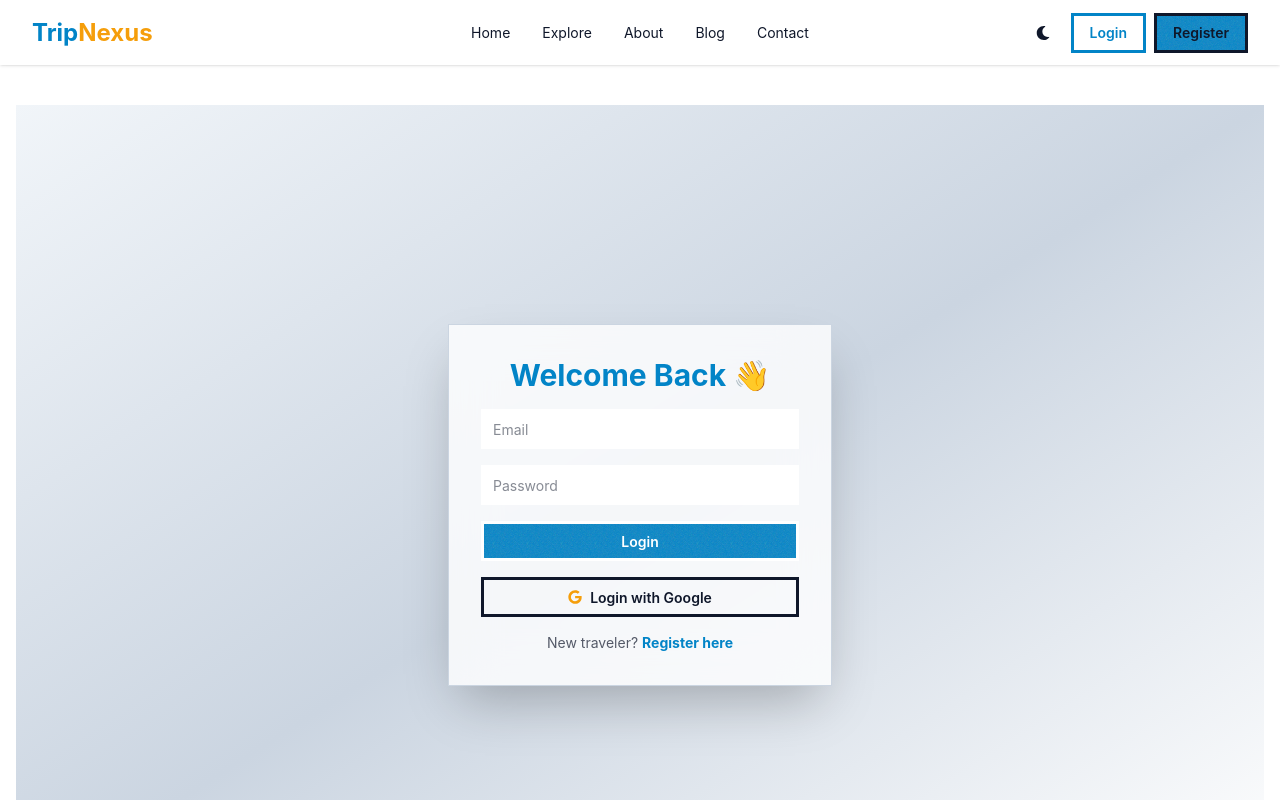
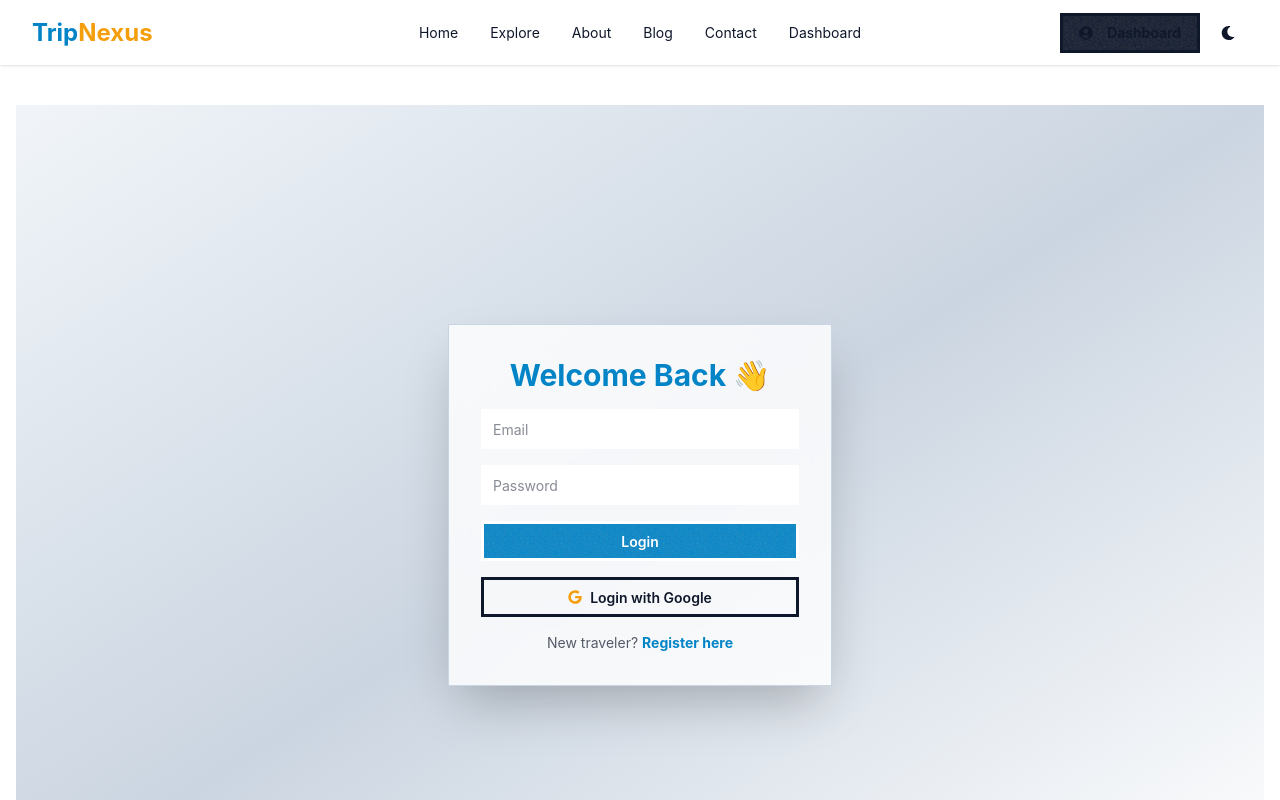
Before and after one commit to Taoshif1/PH-A14-Client-TripNexus, a React (Vite) app: page /login in a window 1280 px wide. Shown: the top 800 px of the page. Built offline with nearby package versions, Linux system fonts and the light colour scheme; no server answers; the database is empty; sample sign-in values are in the browser's storage.

Commit message:
Logout func added

```diff
--- a/src/components/Navbar.jsx
+++ b/src/components/Navbar.jsx
@@ -1,26 +1,24 @@
 import { NavLink } from "react-router-dom";
 import { useState } from "react";
-import { FaMoon, FaSun } from "react-icons/fa";
+import { FaMoon, FaSun, FaUserCircle } from "react-icons/fa";
+import useAuth from "../hooks/useAuth";
 
 const Navbar = () => {
+  const { user } = useAuth();
   const [theme, setTheme] = useState(
-    document.documentElement.getAttribute("data-theme")
+    document.documentElement.getAttribute("data-theme"),
   );
 
   const toggleTheme = () => {
     const newTheme =
-      theme === "tripnexus-light"
-        ? "tripnexus-dark"
-        : "tripnexus-light";
+      theme === "tripnexus-light" ? "tripnexus-dark" : "tripnexus-light";
 
     document.documentElement.setAttribute("data-theme", newTheme);
     setTheme(newTheme);
   };
 
   const navLinkStyle = ({ isActive }) =>
-    isActive
-      ? "text-primary font-semibold"
-      : "hover:text-primary transition";
+    isActive ? "text-primary font-semibold" : "hover:text-primary transition";
 
   return (
     <div className="navbar bg-base-100 shadow-sm sticky top-0 z-50 px-4 lg:px-8">
@@ -34,11 +32,38 @@ const Navbar = () => {
             tabIndex={0}
             className="menu menu-sm dropdown-content mt-3 z-[1] p-4 shadow bg-base-100 rounded-box w-52 space-y-2"
           >
-            <li><NavLink to="/" className={navLinkStyle}>Home</NavLink></li>
-            <li><NavLink to="/explore" className={navLinkStyle}>Explore</NavLink></li>
-            <li><NavLink to="/about" className={navLinkStyle}>About</NavLink></li>
-            <li><NavLink to="/blog" className={navLinkStyle}>Blog</NavLink></li>
-            <li><NavLink to="/contact" className={navLinkStyle}>Contact</NavLink></li>
+            <li>
+              <NavLink to="/" className={navLinkStyle}>
+                Home
+              </NavLink>
+            </li>
+            <li>
+              <NavLink to="/explore" className={navLinkStyle}>
+                Explore
+              </NavLink>
+            </li>
+            <li>
+              <NavLink to="/about" className={navLinkStyle}>
+                About
+              </NavLink>
+            </li>
+            <li>
+              <NavLink to="/blog" className={navLinkStyle}>
+                Blog
+              </NavLink>
+            </li>
+            <li>
+              <NavLink to="/contact" className={navLinkStyle}>
+                Contact
+              </NavLink>
+            </li>
+            {user && (
+              <li>
+                <NavLink to="/dashboard" className={navLinkStyle}>
+                  Dashboard
+                </NavLink>
+              </li>
+            )}
           </ul>
         </div>
 
@@ -51,27 +76,74 @@ const Navbar = () => {
       {/* Desktop Menu */}
       <div className="navbar-center hidden lg:flex">
         <ul className="menu menu-horizontal px-1 space-x-2">
-          <li><NavLink to="/" className={navLinkStyle}>Home</NavLink></li>
-          <li><NavLink to="/explore" className={navLinkStyle}>Explore</NavLink></li>
-          <li><NavLink to="/about" className={navLinkStyle}>About</NavLink></li>
-          <li><NavLink to="/blog" className={navLinkStyle}>Blog</NavLink></li>
-          <li><NavLink to="/contact" className={navLinkStyle}>Contact</NavLink></li>
+          <li>
+            <NavLink to="/" className={navLinkStyle}>
+              Home
+            </NavLink>
+          </li>
+          <li>
+            <NavLink to="/explore" className={navLinkStyle}>
+              Explore
+            </NavLink>
+          </li>
+          <li>
+            <NavLink to="/about" className={navLinkStyle}>
+              About
+            </NavLink>
+          </li>
+          <li>
+            <NavLink to="/blog" className={navLinkStyle}>
+              Blog
+            </NavLink>
+          </li>
+          <li>
+            <NavLink to="/contact" className={navLinkStyle}>
+              Contact
+            </NavLink>
+          </li>
+          {user && (
+            <li>
+              <NavLink to="/dashboard" className={navLinkStyle}>
+                Dashboard
+              </NavLink>
+            </li>
+          )}
         </ul>
       </div>
 
       {/* Right Section */}
       <div className="navbar-end gap-2">
+        {user && (
+          <NavLink
+            to="/dashboard"
+            className="btn btn-secondary hidden sm:inline-flex"
+          >
+            <FaUserCircle className="mr-2" />
+            Dashboard
+          </NavLink>
+        )}
+
         <button onClick={toggleTheme} className="btn btn-ghost btn-circle">
           {theme === "tripnexus-light" ? <FaMoon /> : <FaSun />}
         </button>
 
-        <NavLink to="/login" className="btn btn-outline btn-primary hidden sm:inline-flex">
-          Login
-        </NavLink>
+        {!user && (
+          <>
+            <NavLink
+              to="/login"
+              className="btn btn-outline btn-primary hidden sm:inline-flex"
+            >
+              Login
+            </NavLink>
 
-        <NavLink to="/register" className="btn btn-primary hidden sm:inline-flex">
-          Register
-        </NavLink>
+            <NavLink
+              to="/register"
+              className="btn btn-primary hidden sm:inline-flex"
+            >
+              Register
+            </NavLink>
+          </>
+        )}
       </div>
     </div>
   );
--- a/src/context/AuthProvider.jsx
+++ b/src/context/AuthProvider.jsx
@@ -1,6 +1,6 @@
-import { createContext, useEffect, useState } from "react";
+import { createContext, useEffect, useMemo, useState } from "react";
 import { auth, db } from "../firebase/firebase.config";
-import { onAuthStateChanged } from "firebase/auth";
+import { onAuthStateChanged, signOut } from "firebase/auth";
 import { doc, getDoc } from "firebase/firestore";
 
 export const AuthContext = createContext(null);
@@ -9,17 +9,35 @@ const AuthProvider = ({ children }) => {
   const [user, setUser] = useState(null);
   const [loading, setLoading] = useState(true);
 
+  const logout = async () => {
+    setLoading(true);
+    try {
+      await signOut(auth);
+      setUser(null);
+    } catch (error) {
+      console.error("Logout Error:", error);
+    } finally {
+      setLoading(false);
+    }
+  };
+
   useEffect(() => {
     const unsubscribe = onAuthStateChanged(auth, async (currentUser) => {
+      setLoading(true);
+
       if (currentUser) {
-        const userDoc = await getDoc(
-          doc(db, "users", currentUser.uid)
-        );
+        try {
+          const userRef = doc(db, "users", currentUser.uid);
+          const userDoc = await getDoc(userRef);
 
-        setUser({
-          ...currentUser,
-          role: userDoc.data()?.role || "user"
-        });
+          setUser({
+            ...currentUser,
+            role: userDoc.exists() ? userDoc.data().role : "user",
+          });
+        } catch (error) {
+          console.error("Auth fetch error:", error);
+          setUser({ ...currentUser, role: "user" });
+        }
       } else {
         setUser(null);
       }
@@ -30,10 +48,17 @@ const AuthProvider = ({ children }) => {
     return () => unsubscribe();
   }, []);
 
+  const value = useMemo(
+    () => ({
+      user,
+      loading,
+      logout,
+    }),
+    [user, loading],
+  );
+
   return (
-    <AuthContext.Provider value={{ user, loading }}>
-      {children}
-    </AuthContext.Provider>
+    <AuthContext.Provider value={value}>{children}</AuthContext.Provider>
   );
 };
 
--- a/src/firebase/firebase.config.js
+++ b/src/firebase/firebase.config.js
@@ -1,6 +1,6 @@
 import { initializeApp } from "firebase/app";
 import { getAuth } from "firebase/auth";
-import { getFirestore } from "firebase/firestore";
+import { getFirestore, enableIndexedDbPersistence  } from "firebase/firestore";
 
 const firebaseConfig = {
   apiKey: import.meta.env.VITE_FIREBASE_API_KEY,
@@ -15,3 +15,9 @@ const app = initializeApp(firebaseConfig);
 
 export const auth = getAuth(app);
 export const db = getFirestore(app);
+
+try {
+  enableIndexedDbPersistence(db);
+} catch (err) {
+  console.log("Persistence error:", err);
+}
--- a/src/pages/Login.jsx
+++ b/src/pages/Login.jsx
@@ -7,11 +7,13 @@ import {
   getRedirectResult,
 } from "firebase/auth";
 import { auth } from "../firebase/firebase.config";
-import { useNavigate } from "react-router-dom";
+import { useLocation, useNavigate } from "react-router-dom";
 import { FaGoogle } from "react-icons/fa";
+const from = location.state?.from?.pathname || "/dashboard";
 
 const Login = () => {
   const navigate = useNavigate();
+  const location = useLocation();
 
   const {
     register,
@@ -31,7 +33,7 @@ const Login = () => {
   const onSubmit = async (data) => {
     try {
       await signInWithEmailAndPassword(auth, data.email, data.password);
-      navigate("/");
+      navigate(from, { replace: true });
     } catch (err) {
       alert("Invalid credentials");
     }
--- a/src/router/router.jsx
+++ b/src/router/router.jsx
@@ -10,7 +10,7 @@ import Register from "../pages/Register";
 import HotelDetails from "../pages/HotelDetails";
 import HotelNotFound from "../components/HotelNotFound";
 import PrivateRoute from "../router/PrivateRoute";
-import DashboardLayout from "../dashboard/layouts/DashbaordLayout";
+import DashboardLayout from "../dashboard/layouts/DashboardLayout";
 import DashboardHome from "../dashboard/pages/DashboardHome";
 
 const router = createBrowserRouter([
```
Also changed, not shown: src/dashboard/layouts/DashboardLayout.jsx (renamed from src/dashboard/layouts/DashbaordLayout.jsx).
